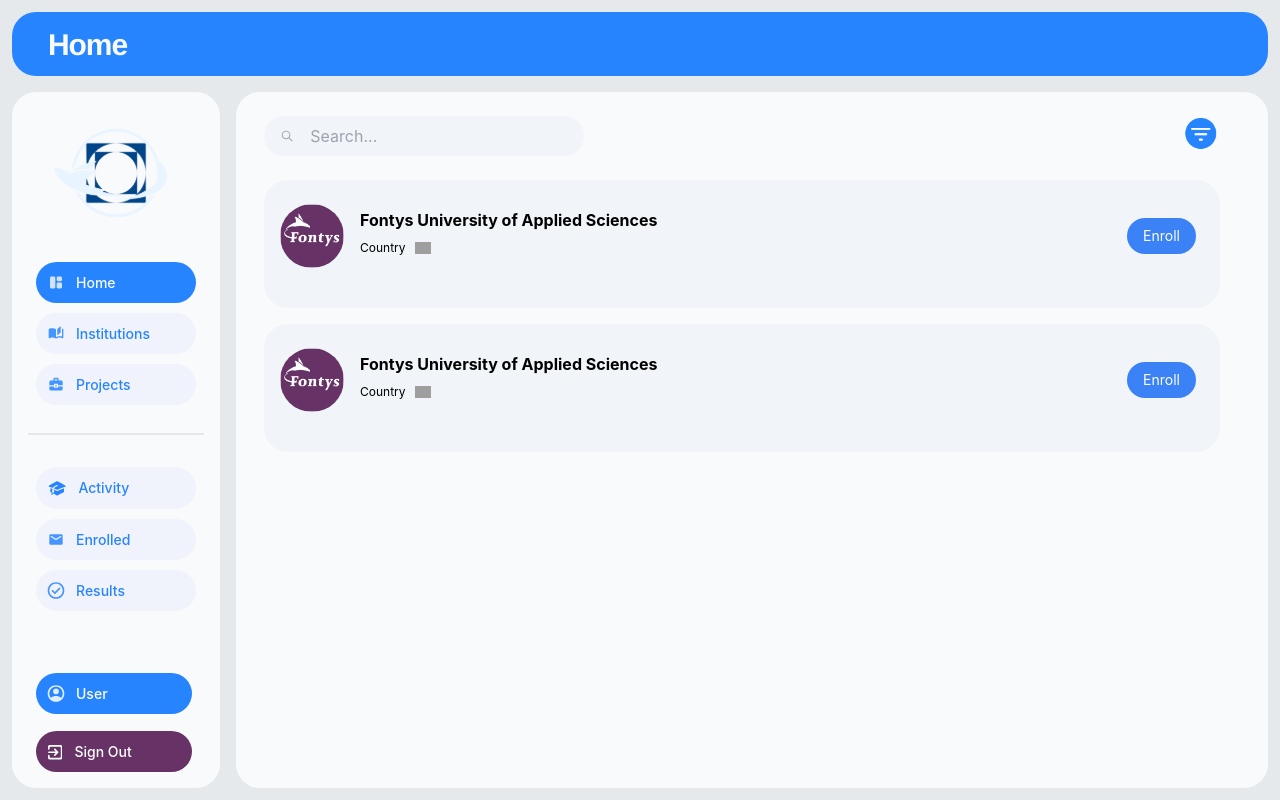
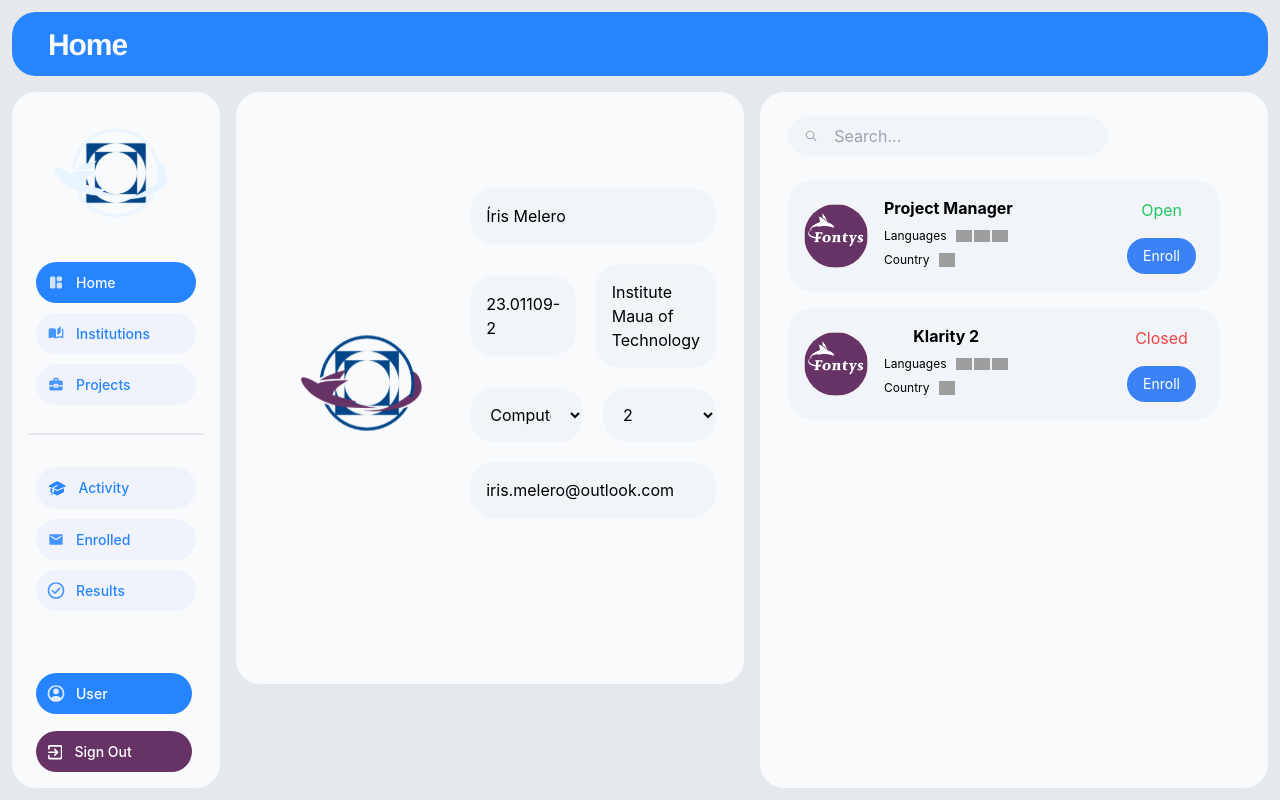
Before and after one commit to Instituto-Maua-de-Tecnologia/coil_frontend, a React (Vite) app: page /Home in a window 1280 px wide. Built offline with nearby package versions, Linux system fonts and the light colour scheme; grey boxes are pictures that could not be loaded.

Commit message:
changing function name

```diff
--- a/src/components/UserCard.tsx
+++ b/src/components/UserCard.tsx
@@ -1,4 +1,5 @@
-interface UserCard {
+type UserCardProps = {
+    userCard: {
         id: number;
         avatarUrl: string;
         name: string;
@@ -7,13 +8,10 @@ interface UserCard {
         institution: string;
         semester: number;
         contact: string;
-}
+    };
+};
 
-interface UserCardProps {
-    userCard: UserCard;
-}
-
-export default function userCard({ userCard }: UserCardProps) {
+export default function UserCard({ userCard }: UserCardProps) {
     const {
         avatarUrl,
         name,
--- a/src/components/UserInfo.tsx
+++ b/src/components/UserInfo.tsx
@@ -1,6 +1,6 @@
 import UserCard from "./UserCard";
 
-interface User {
+type User = {
     id: number;
     avatarUrl: string;
     name: string;
@@ -9,9 +9,9 @@ interface User {
     institution: string;
     semester: number;
     contact: string;
-}
+};
 
-export default function ProjectList() {
+export default function UserInfo() {
     const userData: User[] = [
         {
             id: 1,
--- a/src/screens/Home.tsx
+++ b/src/screens/Home.tsx
@@ -1,6 +1,7 @@
-import InstitutionList from "@components/InstitutionList.tsx";
 import TitleHeader from "@components/TitleHeader.tsx";
 import SideBar from "@components/SideBar.tsx";
+import UserInfo from "@components/UserInfo.tsx";
+import ProjectList from "@components/ProjectList.tsx";
 
 export default function Home() {
     return (
@@ -9,7 +10,8 @@ export default function Home() {
                 <TitleHeader title={"Home"} />
                 <div className="flex-grow h-screen mx-3 mb-3 overflow-hidden flex flex-row">
                     <SideBar />
-                    <InstitutionList />
+                    <UserInfo />
+                    <ProjectList isFilter={false} />
                 </div>
             </div>
         </>
```
Lines whose indentation alone changed are shown as unchanged.
